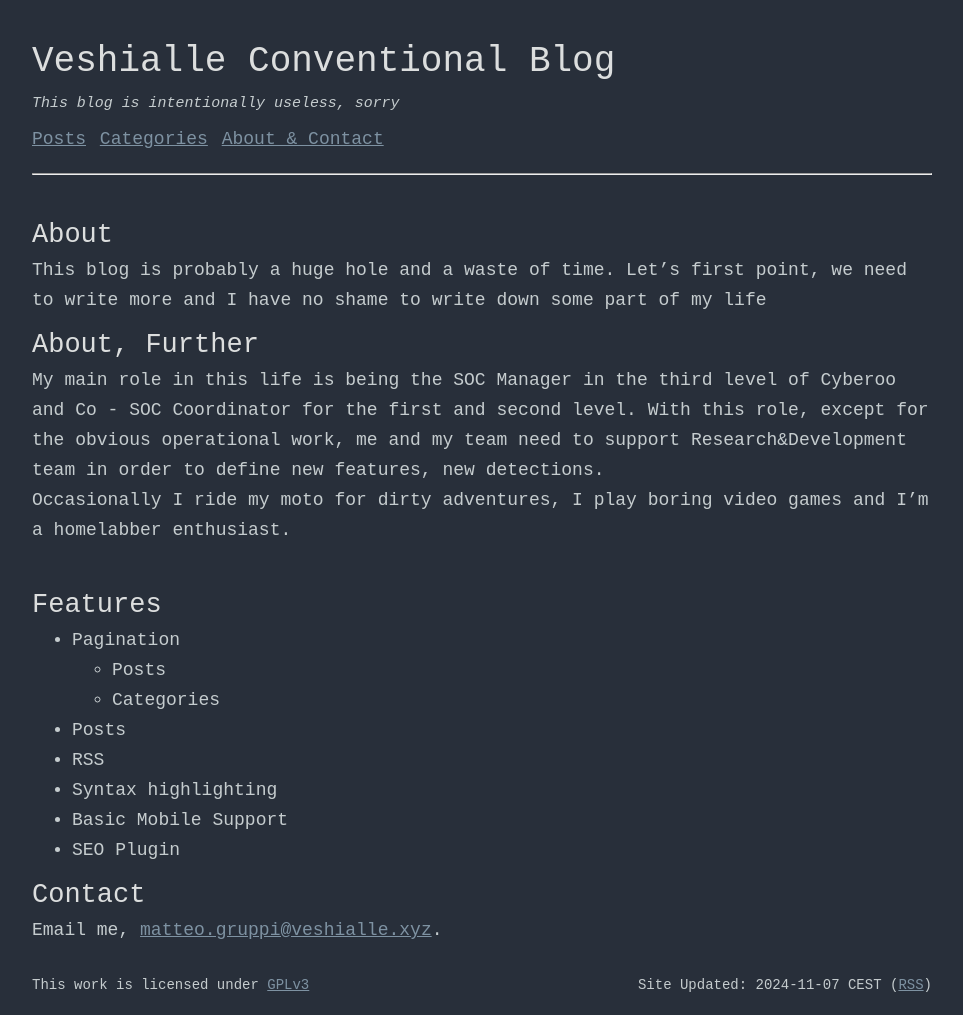
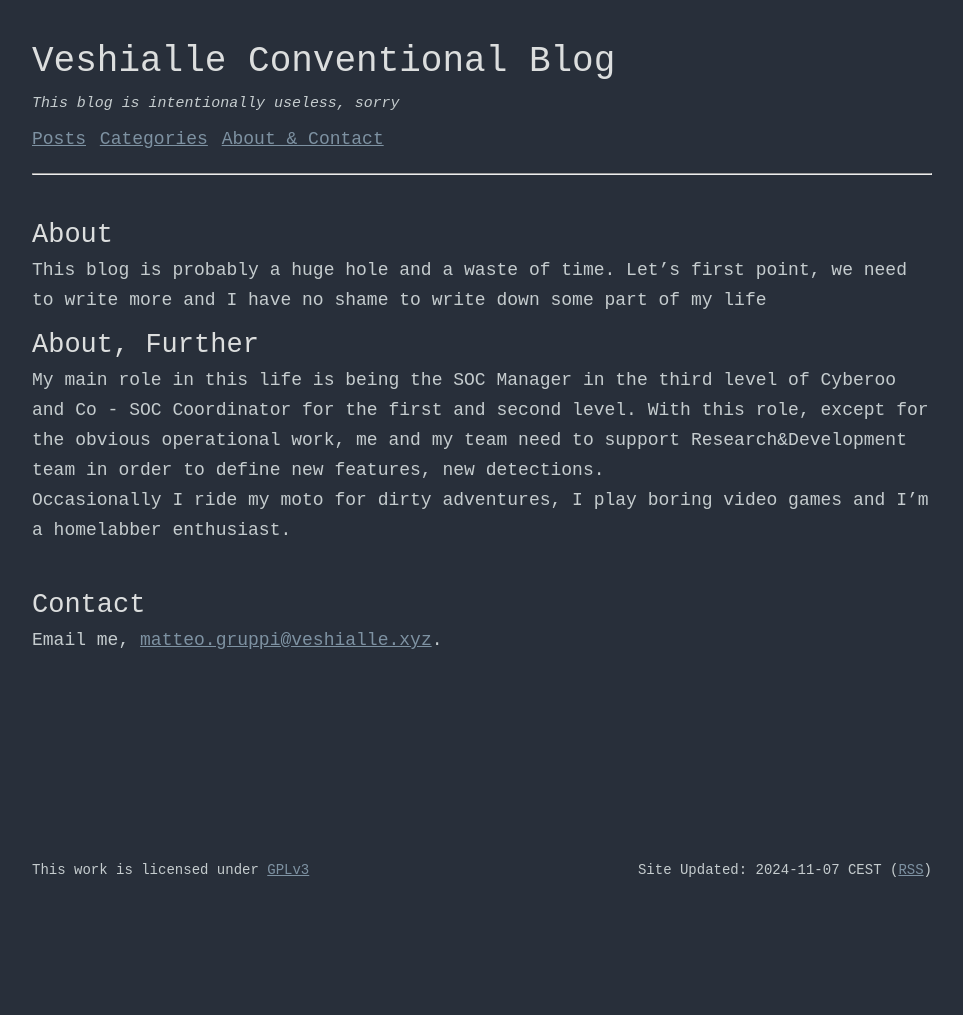
Before and after one commit to Veshialle/veshialle.github.io, a Jekyll site: the page built from index.md, in a window 1280 px wide. Shown: the whole page, without its empty margins (158-1121 px from the left). Built offline with Jekyll 4.4.1, drawn with Linux system fonts in a browser that asks for light colours; after the commit the page ends 900 px from its top, so only the background shows below that.

Commit message:
Removed useless stuff in main page

```diff
--- a/index.md
+++ b/index.md
@@ -15,15 +15,6 @@
 
 <br>
 
-## Features
-- Pagination
-    - Posts
-    - Categories
-- Posts
-- RSS
-- Syntax highlighting
-- Basic Mobile Support
-- SEO Plugin
 
 ## Contact
 Email me, [matteo.gruppi@veshialle.xyz](mailto:matteo.gruppi@veshialle.xyz).
```
